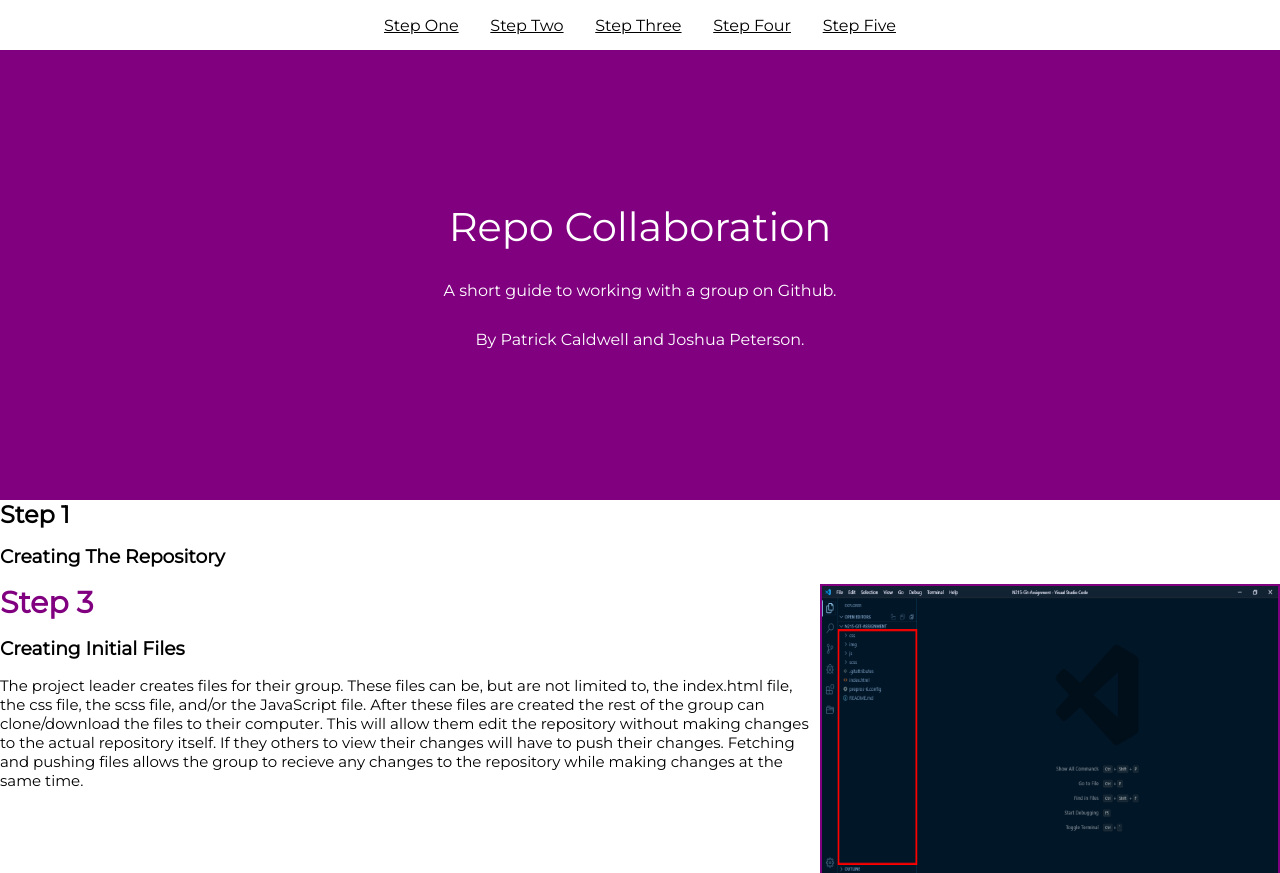
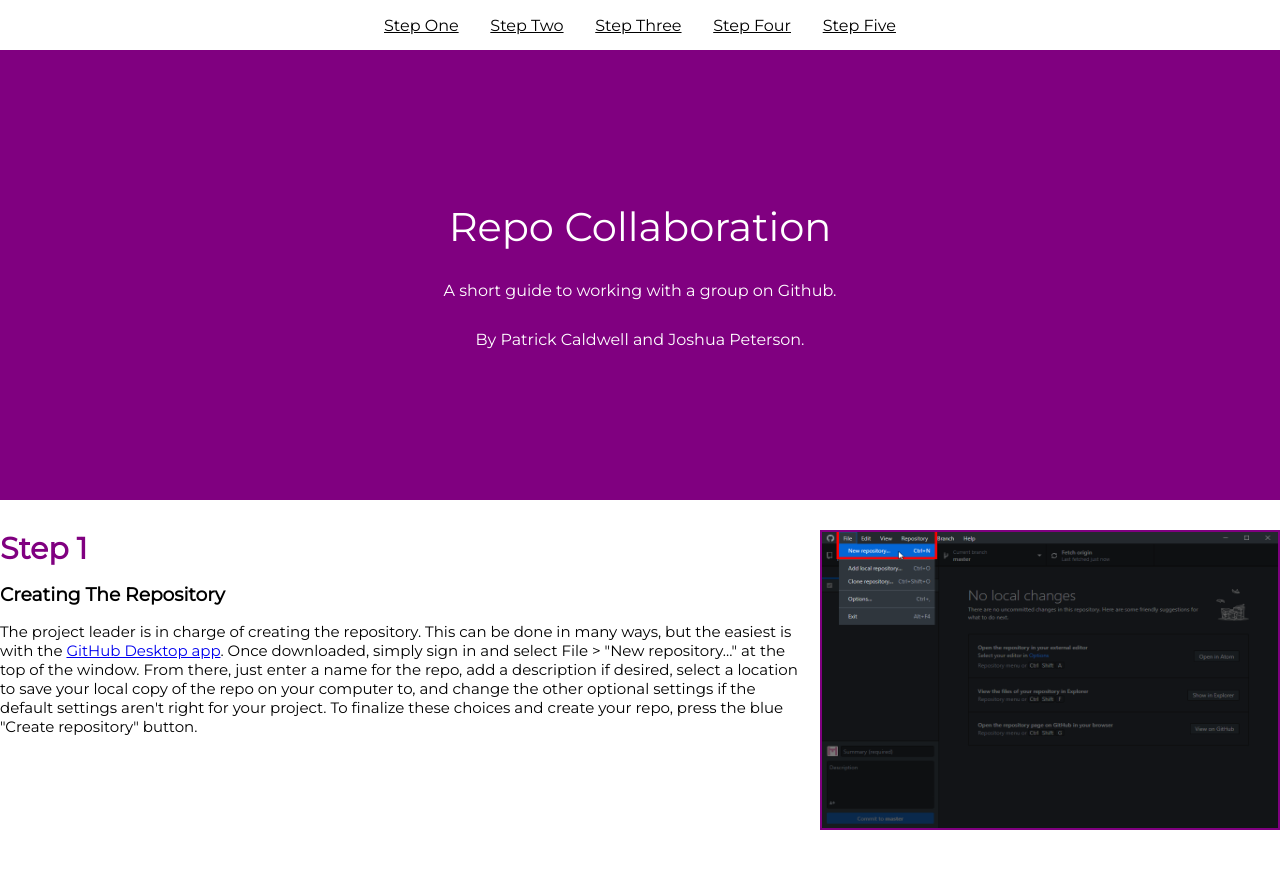
Before and after one commit to patrick-webdev/N215-Git-Assignment, a plain HTML site: page index.html in a window 1280 px wide. Shown: the top 873 px of the page. Drawn offline with Linux system fonts and the light colour scheme.

Commit message:
Step One Finished

```diff
--- a/index.html
+++ b/index.html
@@ -31,12 +31,28 @@
 
   <!-- creating repo -->
   <section class="step-one" id="s1">
+    <a href="img/creating_repo.png" target="new">
+      <img
+        class="initial-img"
+        src="img/creating_repo.png"
+        alt="Creating the Repository"
+      />
+    </a>
+
     <h2>Step 1</h2>
 
     <h3>Creating The Repository</h3>
 
     <p>
-
+      The project leader is in charge of creating the repository. This can be
+      done in many ways, but the easiest is with the
+      <a href="https://desktop.github.com/">GitHub Desktop app</a>. Once
+      downloaded, simply sign in and select File > "New repository..." at the
+      top of the window. From there, just enter a name for the repo, add a
+      description if desired, select a location to save your local copy of the
+      repo on your computer to, and change the other optional settings if the
+      default settings aren't right for your project. To finalize these choices
+      and create your repo, press the blue "Create repository" button.
     </p>
   </section>
   <!-- inviting people -->
--- /dev/null
+++ b/scss/sections_1-2/s1-2.scss
@@ -0,0 +1,24 @@
+.step-one, .step-two{
+  width: 1280px;
+  height: 200px;
+  margin: 0 auto;
+  margin-top: 30px;
+  margin-bottom: 150px;
+
+  h2 {
+    font-size: 30px;
+    color: $site-github;
+  }
+
+  p {
+    font-size: 15px;
+  }
+
+  .initial-img {
+    width: 460px;
+    height: 300px;
+    float: right;
+    margin-left: 10px;
+    border: 2px solid $site-github;
+  }
+}
--- a/scss/styles.scss
+++ b/scss/styles.scss
@@ -2,5 +2,6 @@
 @import "structure.scss";
 @import "nav.scss";
 @import "hero.scss";
+@import "sections_1-2/s1-2.scss";
 @import "sections_3-5/s3-5.scss";
 @import "footer/footer.scss";
```
Also changed, not shown: css/styles.css, img/creating_repo.png (added), 1 other file.
